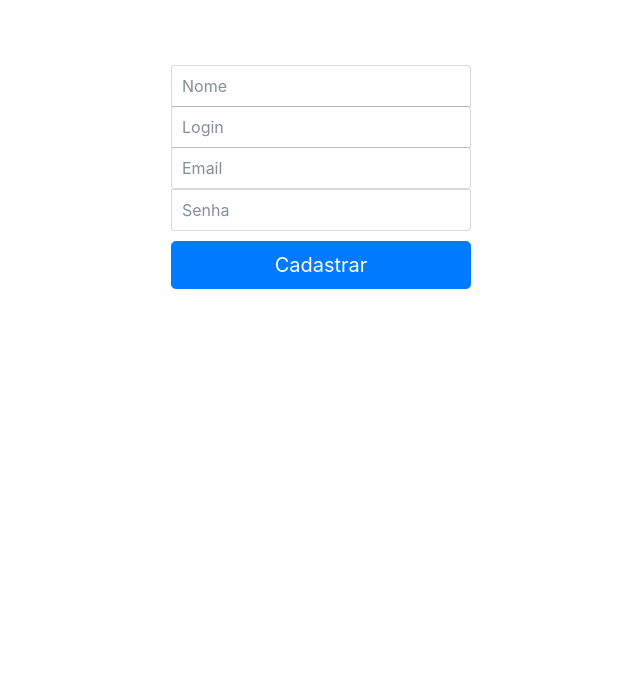
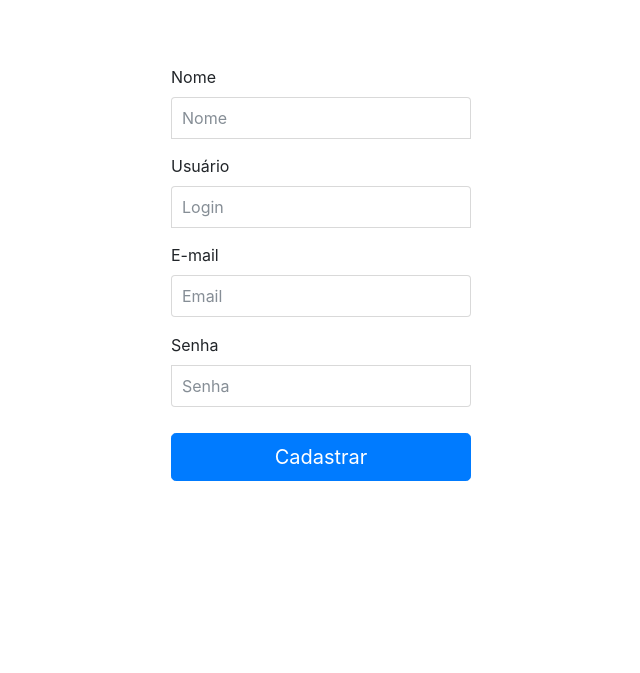
Before and after one commit to lucasleandrodemoura/GesProjeto, a CodeIgniter app: page /database/index.php/login/cadastro in a window 1280 px wide. Shown: the top 673 px of the page, without its empty margins (319-959 px from the left). Run offline with CodeIgniter, Linux system fonts and the light colour scheme; some libraries are stand-ins or nearby versions.

Commit message:
- Incluído a função que faz envio de e-mails, basta chamar $this->enviar_email no seu controlador - Incluído rotina de envio dos e-mails caso peça para recuperar senha - Incluído rotina de envio de email quando se cria um cadastro novo de usuário - Criado controlador CRON, para realizar rotinas agendadas no sistema automaticamente

```diff
--- a/GesProjeto/application/controllers/Login.php
+++ b/GesProjeto/application/controllers/Login.php
@@ -102,8 +102,8 @@ class Login extends MY_Controller {
     */
     function recuperar_confirmar(){
         $this->load->helper('string');
-        $login = $this->input->get("login");
-        $email = $this->input->get("email");
+        $login = $this->input->post("login");
+        $email = $this->input->post("email");
         //Monto o where
         if($login!=""){
             $this->db->where("login",$login);
@@ -124,10 +124,14 @@ class Login extends MY_Controller {
                 $this->db->update("usuario",$data);
 
                 //Disparo um e-mail para o usuário com a nova senha
+                $mensagem = "Olá ".$item->nome." (".$item->login.") sua nova senha para o site ". base_url()." será ".$data["senha"];
+                $this->enviar_email($item->email, "Recuperação de senha", $mensagem);
+
 
             }
             redirect("Login/2");
-        }else{
+        }
+        else{
             $this->load->view("Includes/header");
             $erro["erro"] = 1;
             $this->load->view("login/recuperar_senha",$erro);
@@ -194,6 +198,8 @@ class Login extends MY_Controller {
         }else{
             //Faz a inclusão
             $this->db->insert("usuario",$data);
+            $mensagem = "Olá ".$data["nome"]." (".$data["login"].") sua nova senha para o site ". base_url()." será ".$data["senha"];
+            $this->enviar_email($data["email"], "Cadastrado no sistema", $mensagem);
             redirect("Login/3");
         }
     }
--- a/GesProjeto/application/core/MY_Controller.php
+++ b/GesProjeto/application/core/MY_Controller.php
@@ -19,5 +19,38 @@ class MY_Controller extends CI_Controller {
         }
     }
 
+    /**
+     * Função que envia e-mails para um destinatário
+     * @link https://www.codeigniter.com/user_guide/libraries/email.html Referência
+     * @author Lucas Leandro de Moura <lmoura@universo.univates.br>
+     * @see 2017
+     * @example $this->enviar_email("destino@destino.com.br", "Assunto", "Mensagem de corpo");
+     * @param String $para Para quem será enviado o e-mail
+     * @param String $assunto Assunto da mensagem
+     * @param String $mensagem Mensagem que será enviada
+     * @return boolean Retorna true se o e-mail foi enviado com sucesso
+     */
+    protected function enviar_email($para,$assunto,$mensagem){
+        //Configurações do servidor de envio de e-mails
+        $this->load->library('email');
+        $config["protocol"] = "smtp";
+        $config["smtp_host"] = "smtp.googlemail.com";
+        $config["smtp_user"] = "projetostccunivates@gmail.com";
+        $config["smtp_pass"] = "projetostcc";
+        $config["smtp_port"] = "465";
+        $config["mailtype"] = "html";
+        $config["smtp_crypto"] = "ssl";
+        $this->email->initialize($config);
+
+        //Configuração de envio de mensagens
+        $this->email->from('projetostccunivates@gmail.com');
+        $this->email->to($para);
+        $this->email->subject($assunto);
+        $this->email->set_newline("\r\n");
+        $this->email->message($mensagem);
+
+        return $this->email->send();
+    }
+
 
 }
--- a/GesProjeto/application/views/login/cadastro.php
+++ b/GesProjeto/application/views/login/cadastro.php
@@ -19,14 +19,21 @@ defined('BASEPATH') OR exit('No direct script access allowed');
             <?php if($erro==2) { ?>
                 <h4 class="form-signin-heading bg-warning">E-mail já utilizado!</h4>
             <?php } ?>
-            <label for="inputNome" class="sr-only">Nome</label>
-            <input type="text" id="inputNome" autocomplete="off" name="nome" value="<?php if($dados) { print $dados->nome; } ?>" class="form-control" placeholder="Nome" required>
-            <label for="inputLogin" class="sr-only">Usuário</label>
-            <input type="text" id="inputLogin" autocomplete="off" name="login" value="<?php if($dados) { print $dados->login; } ?>" class="form-control" placeholder="Login" required>
-            <label for="inputEmail" class="sr-only">E-mail</label>
-            <input type="email" id="inputEmail" autocomplete="off" name="email" value="<?php if($dados) { print $dados->email; } ?>" class="form-control" placeholder="Email" required>
-            <label for="inputPassword" class="sr-only">Senha</label>
-            <input type="password" id="inputPassword" autocomplete="off" name="senha" value="<?php if($dados) { print $dados->senha; } ?>" class="form-control" placeholder="Senha" required>
+            <div class="row">
+                <div class="form-group col-md-12">
+                    <label for="inputNome">Nome</label>
+                    <input type="text" id="inputNome" autocomplete="off" name="nome" value="<?php if($dados) { print $dados->nome; } ?>" class="form-control" placeholder="Nome" required>
+                </div><div class="form-group col-md-12">
+                    <label for="inputLogin">Usuário</label>
+                    <input type="text" id="inputLogin" autocomplete="off" name="login" value="<?php if($dados) { print $dados->login; } ?>" class="form-control" placeholder="Login" required>
+                </div><div class="form-group col-md-12">
+                    <label for="inputEmail">E-mail</label>
+                    <input type="email" id="inputEmail" autocomplete="off" name="email" value="<?php if($dados) { print $dados->email; } ?>" class="form-control" placeholder="Email" required>
+                </div><div class="form-group col-md-12">
+                    <label for="inputPassword">Senha</label>
+                    <input type="password" id="inputPassword" autocomplete="off" name="senha" value="<?php if($dados) { print $dados->senha; } ?>" class="form-control" placeholder="Senha" required>
+                </div>
+            </div>
             <button class="btn btn-lg btn-primary btn-block" type="submit"><?php if($dados) { print "Salvar"; } else { print "Cadastrar"; } ?></button>
 
 
--- a/GesProjeto/application/views/login/recuperar_senha.php
+++ b/GesProjeto/application/views/login/recuperar_senha.php
@@ -20,9 +20,9 @@ body {
             <?php if($erro=="2") { ?>
                 <h4 class="form-signin-heading bg-danger">Tentativa de acessos esgotadas. Por gentileza, solicite uma nova senha.</h4>
             <?php } ?>
-            <label for="inputEmail" class="sr-only">Login</label>
+            <label for="inputEmail">Login</label>
             <input type="text" id="inputEmail" name="login" class="form-control" placeholder="Login" autofocus>
-            <label for="inputPassword" class="sr-only">ou E-mail</label>
+            <label for="inputPassword">ou E-mail</label>
             <input type="text" id="inputEmail" name="email" class="form-control" placeholder="E-mail">
             <button class="btn btn-lg btn-warning btn-block" type="submit">Recuperar</button>
             <a href="<?= base_url() ?>login" style="text-align: center">Cancelar</a>
```
Also changed, not shown: GesProjeto/application/controllers/Cron.php (added, +31 -0 lines).
